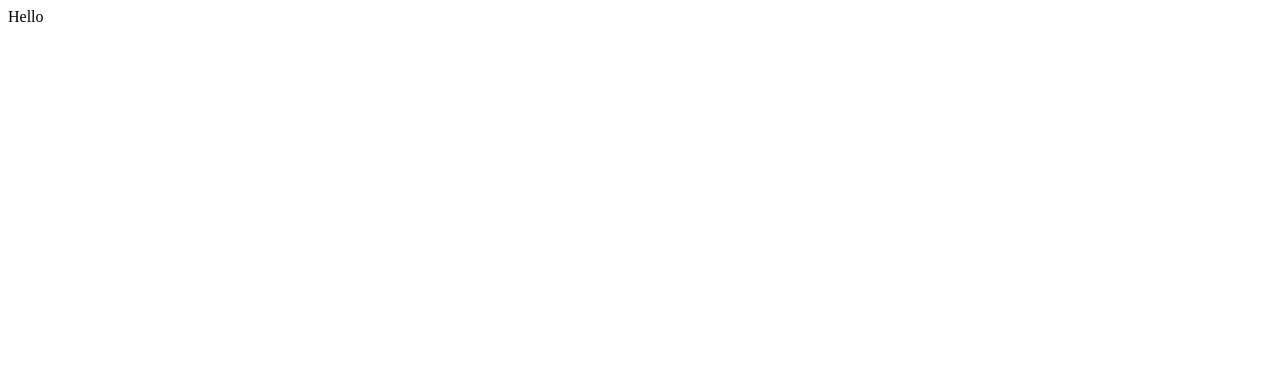
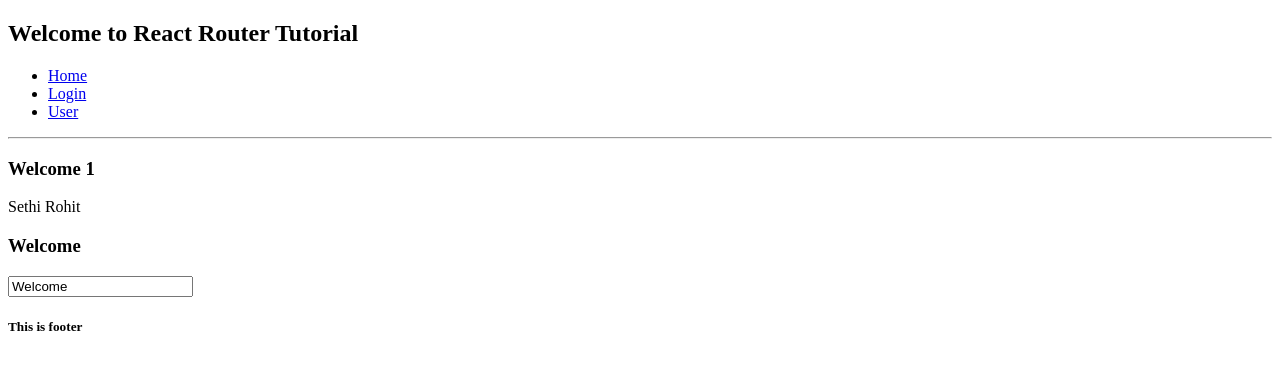
Before and after one commit to rohit18sethi/React.js-, a React app: page /user/1 in a window 1280 px wide. Built offline with nearby package versions, Linux system fonts and the light colour scheme.

Commit message:
routing,functioning,basic react js concepts added

```diff
--- a/package.json
+++ b/package.json
@@ -4,7 +4,7 @@
   "description": "react js",
   "main": "index.js",
   "scripts": {
-    "start": "webpack-dev-server --mode development --open",
+    "start": "webpack-dev-server --mode development",
     "build": "webpack --mode production"
   },
   "keywords": [
@@ -26,6 +26,7 @@
   },
   "dependencies": {
     "react": "^16.3.2",
-    "react-dom": "^16.3.2"
+    "react-dom": "^16.3.2",
+    "react-router-dom": "^4.2.2"
   }
 }
--- /dev/null
+++ b/src/components/Footer.js
@@ -0,0 +1,8 @@
+import React,{Component} from 'react';
+export default class Footer extends Component{
+  render(){
+    return (
+      <h5>This is footer </h5>
+    );
+  }
+}
--- /dev/null
+++ b/src/components/Header.js
@@ -0,0 +1,23 @@
+import React ,{Component} from 'react';
+import Title from './Header/Title';
+
+export default class Header extends Component{
+  constructor(){
+    super();
+    this.name = 'Rohit';
+  }
+  handleChange(e){
+    const title = e.target.value;
+    this.props.changeTitle(title);
+  }
+
+  render(){
+    return(
+      <div>
+      <Title title={this.props.title}/>
+      <input value={this.props.title} onChange={this.handleChange.bind(this)}/>
+      </div>
+    );
+  }
+
+}
--- /dev/null
+++ b/src/components/Header/Title.js
@@ -0,0 +1,10 @@
+import React ,{Component} from 'react';
+export default class title extends Component{
+
+  render(){
+    return(
+      <h3>{this.props.title} </h3>
+    );
+  }
+
+}
--- /dev/null
+++ b/src/components/Layout.js
@@ -0,0 +1,34 @@
+import React ,{Component} from 'react';
+import Header from './Header';
+import Footer  from './Footer';
+import Routes from './Routes';
+
+
+export default class Layout extends Component{
+  constructor(){
+    super();
+    this.state = {name : "Rohit Sethi",
+                  title : "Welcome",
+                  loggedIn : false};
+  }
+  changeTitle(title){
+    this.setState({title});
+  }
+
+  render (){
+
+    setTimeout( () => {
+      this.setState({name : "Sethi Rohit"});
+    },3000
+  );
+    return (
+      <div>
+      <Routes/>
+      {this.state.name}
+      <Header changeTitle={this.changeTitle.bind(this)} title = {this.state.title}/>
+      <Footer/>
+      </div>
+    );
+  }
+
+}
--- /dev/null
+++ b/src/components/Routes.js
@@ -0,0 +1,35 @@
+import React,{Component} from 'react';
+import { BrowserRouter as Router, Switch, Route, Link } from 'react-router-dom';
+import Home from '../pages/Home';
+import Login from '../pages/Login';
+import User from '../pages/User';
+import Prompt from 'react-router';
+
+export default class Routes extends Component{
+  constructor(){
+    super();
+    this.state = {
+      username : "default"
+    }
+  }
+  render(){
+    return (
+      <Router>
+            <div>
+               <h2>Welcome to React Router Tutorial</h2>
+               <ul>
+                  <li><Link to='/'>Home</Link></li>
+                  <li><Link to='/login'>Login</Link></li>
+                  <li><Link to = '/user/rohit'>User </Link></li>
+                  </ul>
+               <hr />
+                <Switch>
+                  <Route exact path='/' component={Home} />
+                  <Route exact path='/login' component={Login} />
+                  <Route exact path='/user/:username' component={User} />
+                </Switch>
+            </div>
+         </Router>
+    );
+  }
+}
--- a/src/index.js
+++ b/src/index.js
@@ -1,8 +1,10 @@
-import React from "react";
-import ReactDOM  from "react-dom";
+import React,{Component} from 'react';
+import ReactDOM from 'react-dom';
+import Layout from './components/Layout';
 
-const Index = () => {
-    return <div>Hello </div>;
-};
+export default class Index extends Component{
 
-ReactDOM.render(<Index/>,document.getElementById("index"));
+  }
+
+
+ReactDOM.render(<Layout/>,document.getElementById('index'));
--- /dev/null
+++ b/src/pages/Home.js
@@ -0,0 +1,9 @@
+import React from 'react';
+
+const Home = () => {
+  return (
+    <h3> This is Home Page Route </h3>
+  );
+
+}
+export default Home
--- /dev/null
+++ b/src/pages/Login.js
@@ -0,0 +1,10 @@
+import React,{Component} from 'react';
+export default class Login extends Component{
+  render(){
+    return (
+      <div>
+      <h3>Route to Login, This is Login Page </h3>
+      </div>
+    );
+  }
+}
--- /dev/null
+++ b/src/pages/User.js
@@ -0,0 +1,24 @@
+import React,{Component} from 'react';
+export default class User extends Component{
+  constructor (){
+    super();
+    this.state = {
+      username : "Default"
+    }
+  }
+
+  componentDidMount(){
+    var params = this.props.match;
+    var username = params.params.username;
+    this.setState({username:username});
+
+  }
+  render(){
+
+        return (
+      <div>
+      <h3>Welcome {this.state.username}</h3>
+      </div>
+    );
+  }
+}
--- a/webpack.config.js
+++ b/webpack.config.js
@@ -21,5 +21,8 @@ module.exports = {
       }
     ]
   },
+  devServer: {
+   historyApiFallback: true,
+ },
   plugins: [htmlPlugin]
 };
```
Also changed, not shown: dist/index.html, dist/main.js, 1 other file.
